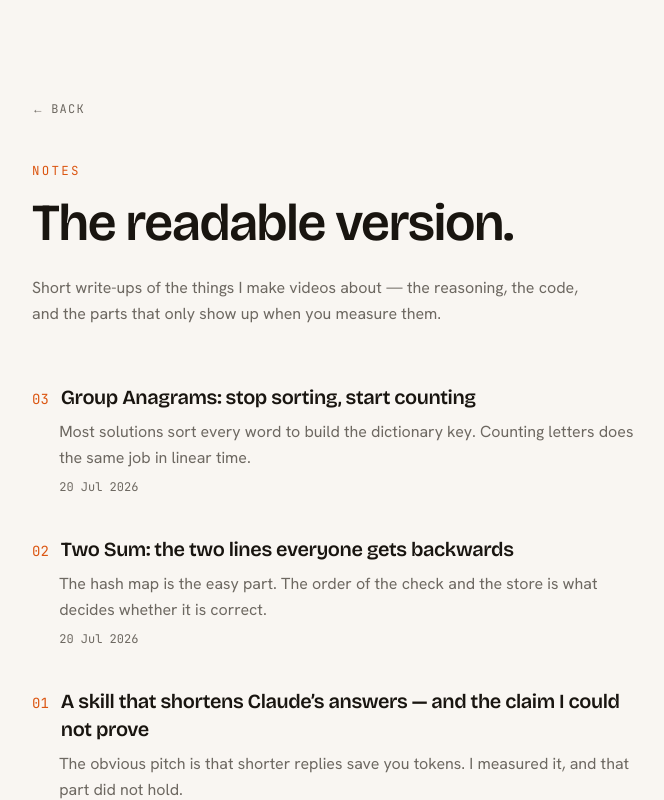
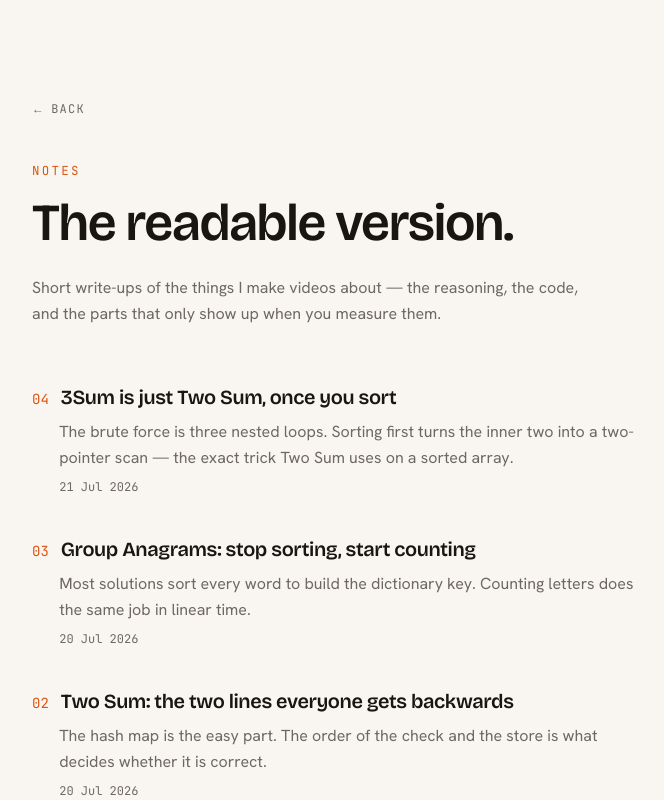
Before and after one commit to rdeepak-711/portfolio, a Next.js app: page /writing in a window 1280 px wide. Shown: the top 800 px of the page, without its empty margins (264-928 px from the left). Built offline with nearby package versions, Linux system fonts and the light colour scheme.

Commit message:
notes: add 3Sum write-up (3sum-two-sum-sorted)

```diff
--- a/src/content/notes.ts
+++ b/src/content/notes.ts
@@ -176,6 +176,79 @@ export const NOTES: ReadonlyArray<Note> = [
       },
     ],
   },
+  {
+    slug: '3sum-two-sum-sorted',
+    title: '3Sum is just Two Sum, once you sort',
+    dek: 'The brute force is three nested loops. Sorting first turns the inner two into a two-pointer scan — the exact trick Two Sum uses on a sorted array.',
+    date: '2026-07-21',
+    body: [
+      {
+        kind: 'p',
+        text: '3Sum asks for every unique triplet that sums to zero. It looks like it needs three nested loops, and the first solution most people reach for is exactly that — pick i, pick j, pick k, check the sum. It works and it is O(n³), which times out the moment the array gets large.',
+      },
+      { kind: 'h', text: 'The reframe' },
+      {
+        kind: 'p',
+        text: 'Sort the array first. Now fix the first number, nums[i]. The other two have to sum to its negative, −nums[i]. Finding two numbers that hit a fixed target inside a sorted array is not a new problem — it is Two Sum, and on a sorted array you solve it with two pointers instead of a hash map: one starting at the left of the remaining range, one at the right.',
+      },
+      { kind: 'h', text: 'How the pointers move' },
+      {
+        kind: 'p',
+        text: 'Compare the pair’s sum to the target. Too small? Move the left pointer up, because the array is sorted and everything to the right is larger. Too big? Move the right pointer down. Equal? Record the triplet. Each pointer only ever moves inward, so for a fixed i the whole scan is linear — no rescanning, no second loop over the same elements.',
+      },
+      {
+        kind: 'code',
+        lang: 'python',
+        code: `class Solution:
+    def threeSum(self, nums: list[int]) -> list[list[int]]:
+        nums.sort()
+        ans = []
+        for i in range(len(nums)):
+            if nums[i]>0:
+                break
+            if i>0 and nums[i]==nums[i-1]:
+                continue
+            x = i+1
+            y = len(nums)-1
+            while(x<y):
+                if nums[x]+nums[y]==-nums[i]:
+                    ans.append([nums[i], nums[x], nums[y]])
+                    x+=1
+                    y-=1
+                    while x<y and nums[x]==nums[x-1]:
+                        x+=1
+                    while x<y and nums[y]==nums[y+1]:
+                        y-=1
+                elif nums[x]+nums[y]<-nums[i]:
+                    x+=1
+                else:
+                    y-=1
+        return ans`,
+      },
+      { kind: 'h', text: 'The two details that make it correct and fast' },
+      {
+        kind: 'p',
+        text: 'Duplicates are the part that quietly breaks a solution that is otherwise right. The same triplet can be reached more than once, so you skip past repeated values in three places: for i at the top of the loop, and for both pointers after recording a match. Miss those and the logic is correct but the output has duplicate triplets.',
+      },
+      {
+        kind: 'p',
+        text: 'The other detail is the early break. Because the array is sorted, once nums[i] is positive there is no way three numbers starting from it can sum to zero — everything from here on is positive. Breaking there skips the tail of the array for free.',
+      },
+      { kind: 'h', text: 'Cost' },
+      {
+        kind: 'list',
+        items: [
+          'Brute force: O(n³) — three nested loops',
+          'Sorted + two pointers: O(n²) — one sort, then n passes of a linear scan',
+          'The sort is the unlock — it makes both the two-pointer scan and the de-duplication possible',
+        ],
+      },
+      {
+        kind: 'p',
+        text: 'That is the whole move: one call to sort turns a problem that looks cubic into one you already know how to solve.',
+      },
+    ],
+  },
 ]
 
 export function noteBySlug(slug: string): Note | undefined {
```
